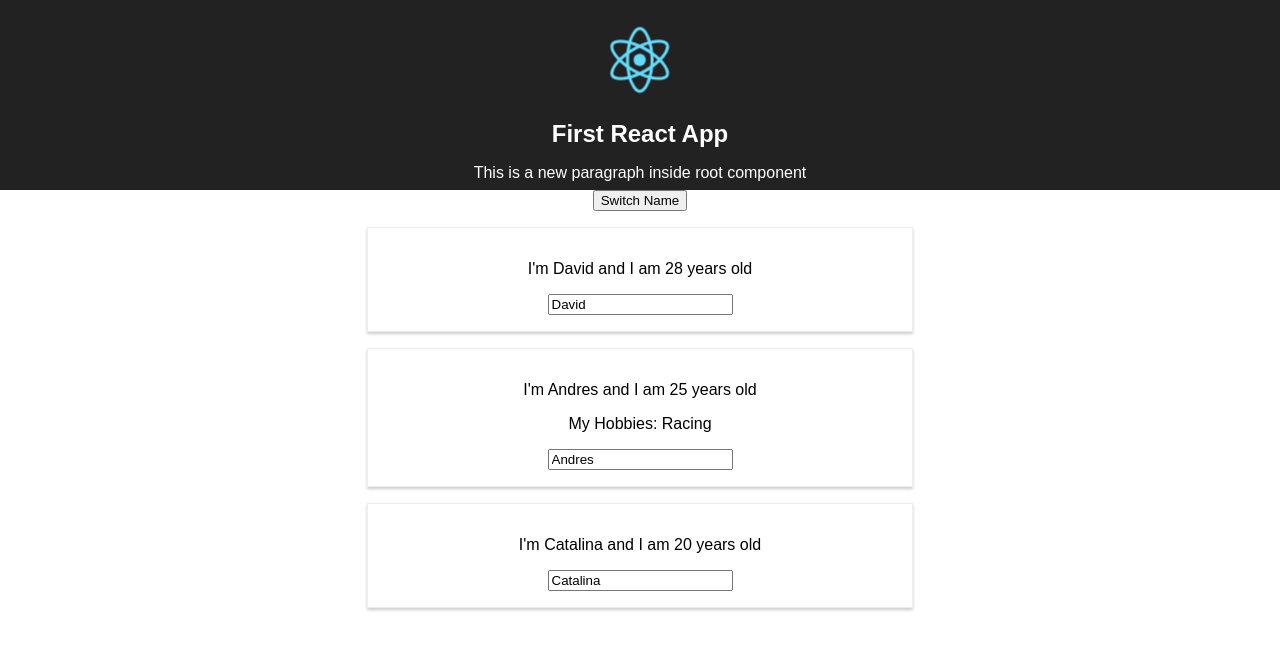
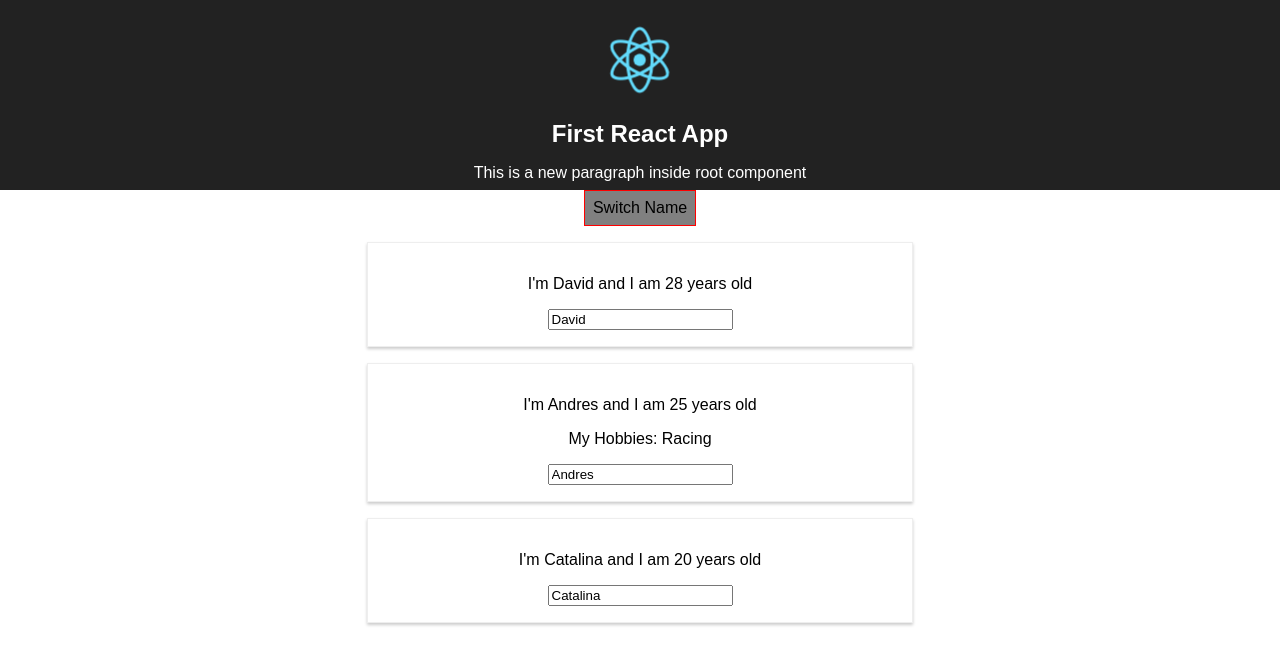
Before and after one commit to davidokun/React-Projects, a React (Create React App) app in the folder basics/react-guide/: page / in a window 1280 px wide. Shown: the top 664 px of the page. Built offline with nearby package versions, Linux system fonts and the light colour scheme.

Commit message:
Working with Inline Styles.

```diff
--- a/basics/react-guide/src/App.js
+++ b/basics/react-guide/src/App.js
@@ -37,6 +37,15 @@
     };
 
     render() {
+
+        const style = {
+            backgroundColor: 'grey',
+            font: 'inherit',
+            border: '1px solid red',
+            padding: '8px',
+            cursor: 'pointer'
+        };
+
         return (
             <div className="App">
                 <header className="App-header">
@@ -45,7 +54,8 @@
                     <p>This is a new paragraph inside root component</p>
                 </header>
                 {/*First way to pass parameters to a function. This could be inefficient */}
-                <button onClick={() => this.switchNameHandler('Angie!')}>Switch Name</button>
+                <button style={style}
+                        onClick={() => this.switchNameHandler('Angie!')}>Switch Name</button>
                 <Person name={this.state.persons[0].name}
                         age={this.state.persons[0].age} />
                 <Person name={this.state.persons[1].name}
```
